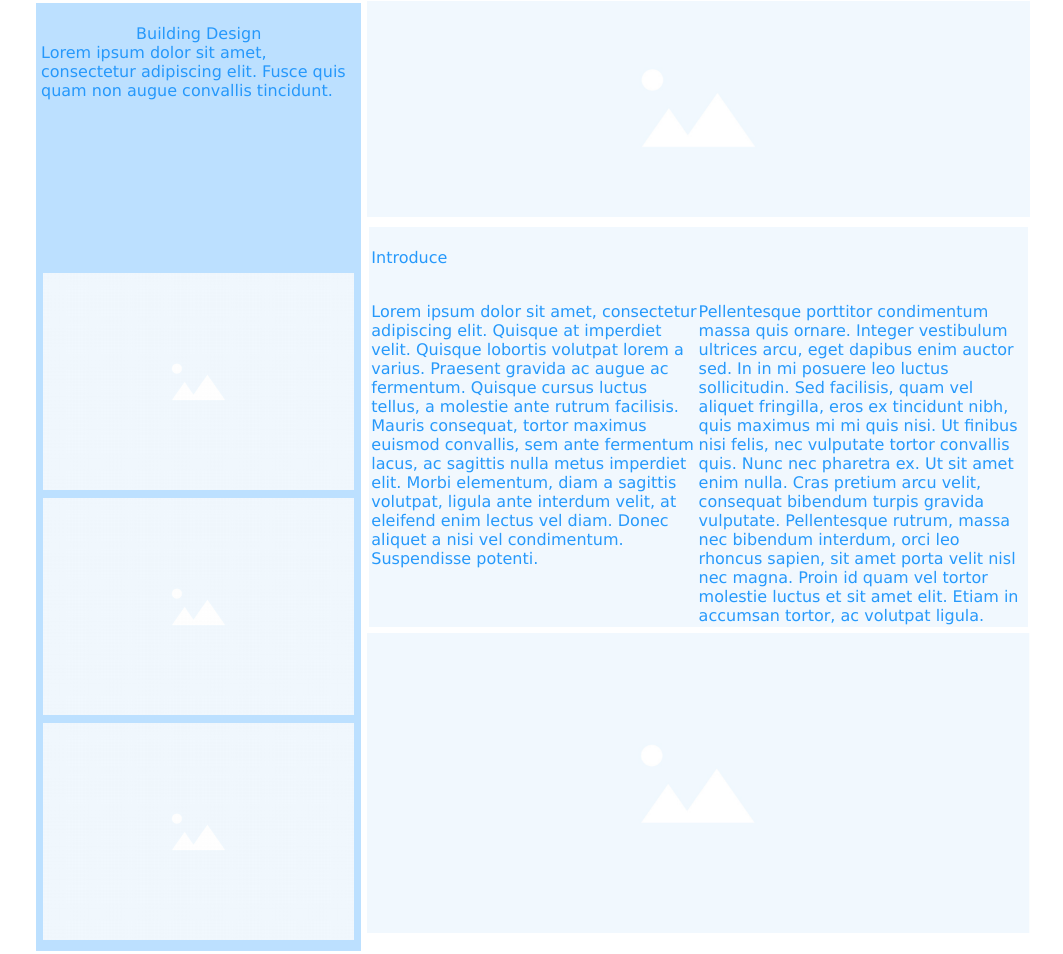
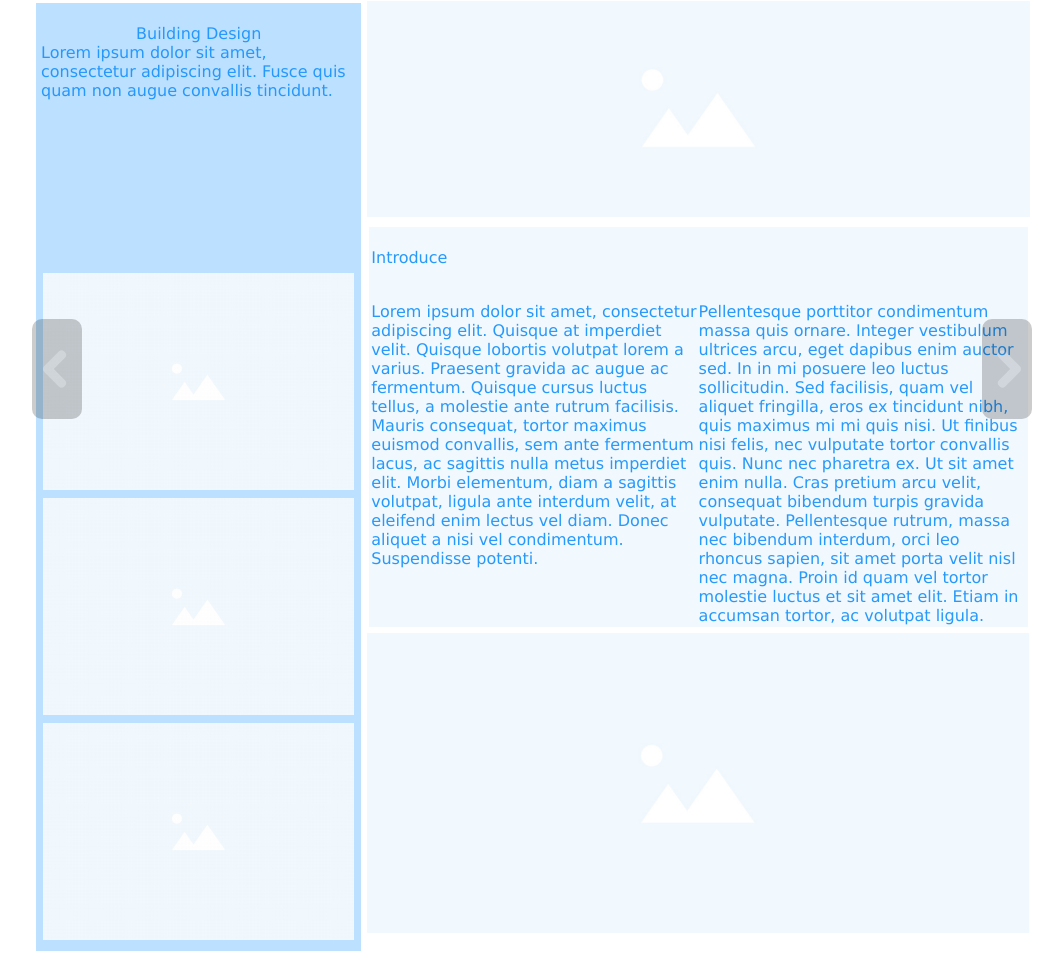
Before and after one commit to orange-wolves/orangewolves, a PHP site: page /teams/building-design in a window 1280 px wide. Shown: the part 81-1035 px from the top of the page, without its empty margins (108-1171 px from the left). Run offline with PHP 8.4, Linux system fonts and the light colour scheme.

Commit message:
side nav buttions
added side nav buttions to building design page

```diff
--- a/resources/css/team.css
+++ b/resources/css/team.css
@@ -67,12 +67,43 @@ background-color:#f1f8fe;
     background-color:#7fc4fd;
 
     }
-/* when adding images to the team feild <>
+
+
+    .sidebuttion{
+
+        position:fixed;
+        top:50%;
+        width:100%;
+        max-width: 1000px;
+        height:100px;
+
+    }
+
+    .arrowL, .arrowR{
+
+        height:100%;
+        width:50px;
+        background-color:black;
+        opacity: 0.2;
+        border-radius: 10px;
+
+    }
+    .arrowL {
+
+        float:left;
+
+    }
+    .arrowR{
+        transform:rotate(180deg);
+        float:right;
+    }
+
     .imgfit{
 
+        width:100%;
         height:100%;
     }
-
+/* when adding images to the team feild <>
     .toptext{
 
         height:80px;
--- a/teams/building-design.php
+++ b/teams/building-design.php
@@ -7,6 +7,7 @@
 		<link rel="stylesheet" type="text/css" href="../resources/css/header.css">
         <link rel="stylesheet" type="text/css" href="../resources/css/footer.css">
         <link rel="stylesheet" type="text/css" href="../resources/css/bus1.css">
+        <link rel="stylesheet" type="text/css" href="../resources/css/team.css">
     </head>
 
     <body>
@@ -19,6 +20,20 @@
             </div>
 
 <!----------------------------------Body------------------------------------------------------>
+
+<!----------------------------- side arrow nav ---------------------------------->
+
+            <div class="sidebuttion">
+            <a href="this page"><div class ="arrowL"><img class="imgfit"src="../resources/images/arrow-left.svg"></div></a>
+            <a href="this page"><div class ="arrowR"><img class="imgfit"src="../resources/images/arrow-left.svg"></div></a>
+            </div>
+<!----------------------------- side arrow nav ---------------------------------->
+
+
+
+
+
+
             <div class="row content_center">
                 <!----------First column--------->
                 <div class="col-4 conMod">
```
Also changed, not shown: resources/images/arrow-left.svg (added).
